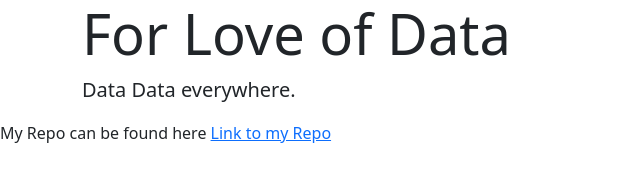
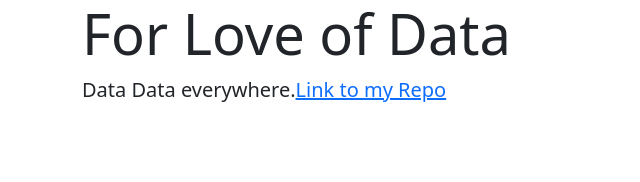
Before and after one commit to nitinjosephrepo/loveofdata.github.io, a plain HTML site: page index.html in a window 1280 px wide. Shown: the whole page, without its empty margins (0-640 px from the left). Drawn offline with nearby package versions, Linux system fonts and the light colour scheme.

Commit message:
Update index.html

```diff
--- a/index.html
+++ b/index.html
@@ -14,7 +14,7 @@
     <div class="jumbotron jumbotron-fluid">
    <div class="container">
     <h1 class="display-4">For Love of Data</h1>
-    <p class="lead">Data Data everywhere.</p>
+    <p class="lead">Data Data everywhere.<a href="https://github.com/nitinjosephrepo">Link to my Repo</a> </p>
    </div>
    </div>
 
@@ -30,5 +30,5 @@
     -->
   </body>
 
-          My Repo can  be found here  <a href="https://github.com/nitinjosephrepo">Link to my Repo</a>
+
 </html>
```
